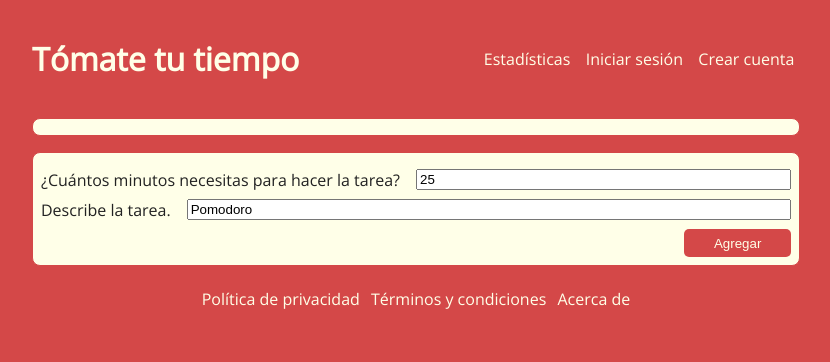
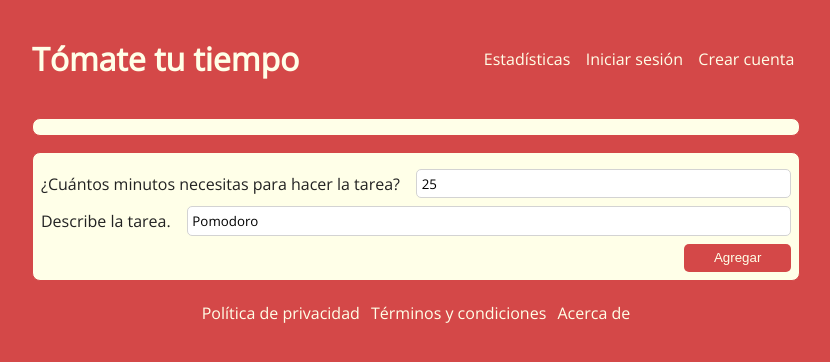
Before and after one commit to lggruspe/tomate2, a Flask app: page / in a window 1280 px wide. Shown: the top 362 px of the page, without its empty margins (224-1054 px from the left). Run offline with Flask 2, Linux system fonts and the light colour scheme; some web fonts are replaced.

Commit message:
Style inputs

```diff
--- a/tomate/static/style.css
+++ b/tomate/static/style.css
@@ -6,6 +6,7 @@
   --color-e: #d42929;
   --color-white: #ffffe8;
   --color-black: #222222;
+  --color-gray: lightgray;
   --sans-serif: "Open Sans", sans-serif;
 }
 
@@ -43,6 +44,13 @@ button:active {
 
 button:disabled {
   background-color: var(--color-b);
+}
+
+input {
+  border: 1px solid var(--color-gray);
+  border-radius: 5px;
+  padding: 0.35em;
+  font-family: var(--sans-serif);
 }
 
 header {
```
